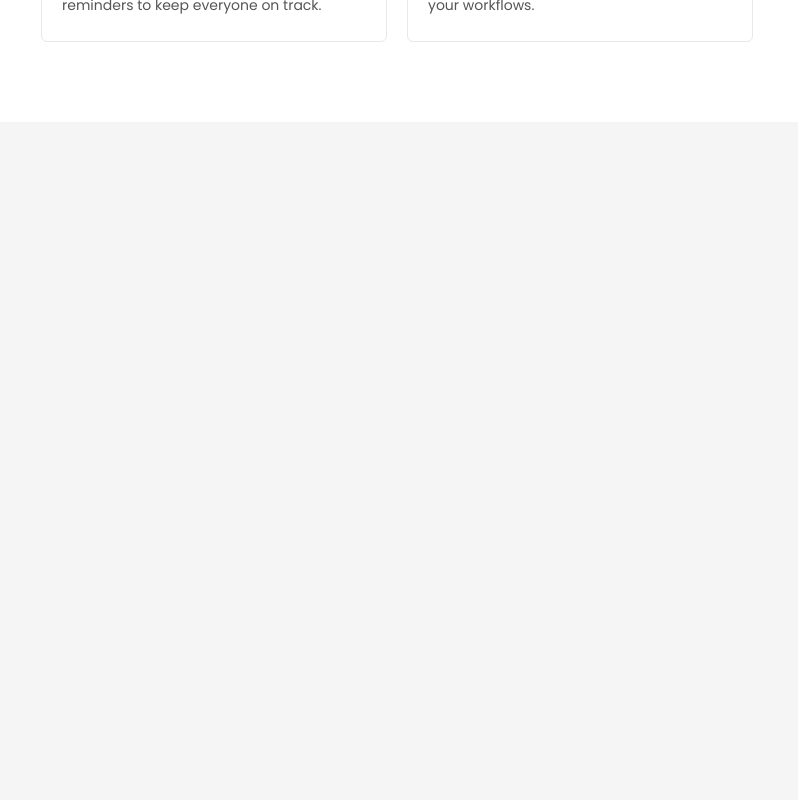
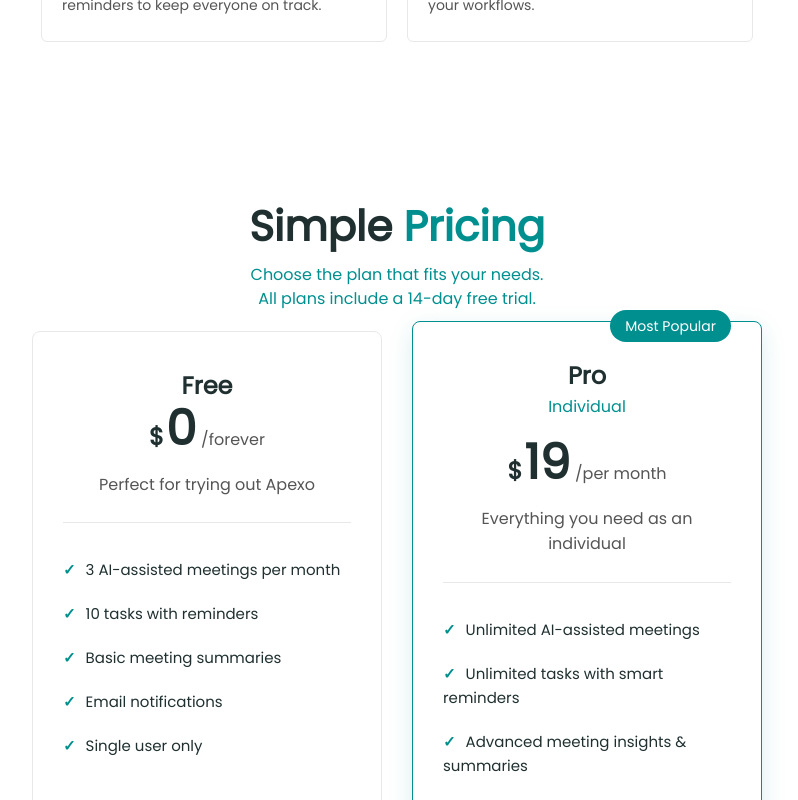
Before and after one commit to Saleh-Ghalayini/Apexo, a React (Vite) app in the folder client/: page / in a window 1280 px wide. Shown: the part 1620-2420 px from the top of the page, without its empty margins (243-1041 px from the left). Before the commit the page ends 1742 px from the top, so only its background shows below. Built offline with nearby package versions, Linux system fonts and the light colour scheme.

Commit message:
provided the landing page with the footer and pricing components

```diff
--- a/client/src/pages/LandingPage/LandingPage.tsx
+++ b/client/src/pages/LandingPage/LandingPage.tsx
@@ -2,6 +2,8 @@ import ArrowDown from '../../components/ArrowDown';
 import Header from '../../components/Header';
 import Hero from '../../components/Hero';
 import Features from '../../components/Features';
+import Pricing from '../../components/Pricing';
+import Footer from '../../components/Footer';
 import './landingPage.css';
 import React from 'react';
 
@@ -13,6 +15,8 @@ const LandingPage: React.FC = () => {
             <Hero />
             <ArrowDown />
             <Features />
+            <Pricing />
+            <Footer />
         </div>
     );
 }
```
